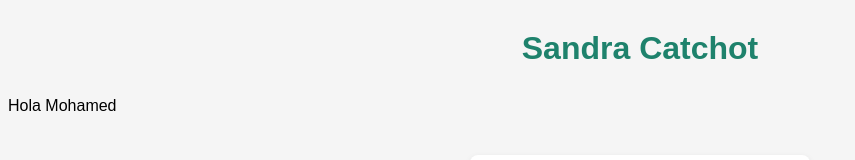
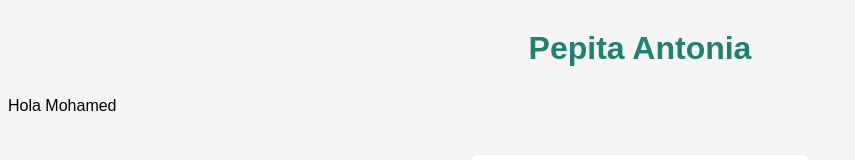
Before and after one commit to MohamedIttioui/dawebmi, a plain HTML site: page index.html in a window 1280 px wide. Shown: the top 160 px of the page, without its empty margins (0-855 px from the left). Drawn offline with Linux system fonts and the light colour scheme.

Commit message:
Estoy harta

```diff
--- a/index.html
+++ b/index.html
@@ -6,7 +6,7 @@
   <link rel="stylesheet" href="styles.css">
 </head>
 <body>
-  <h1>Sandra Catchot</h1>
+  <h1>Pepita Antonia</h1>
   <p>Hola Mohamed</p>
   <div id="contenedor">
     <p id="textoDiv">Aquest és el text original.</p>
```
